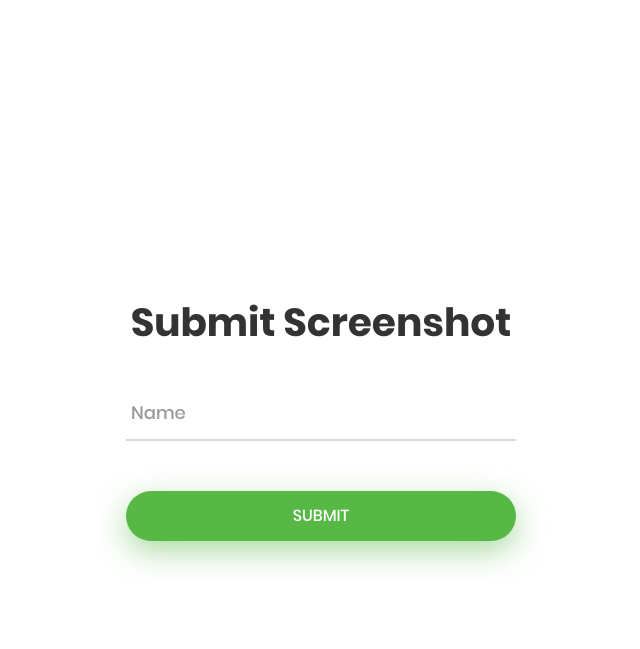
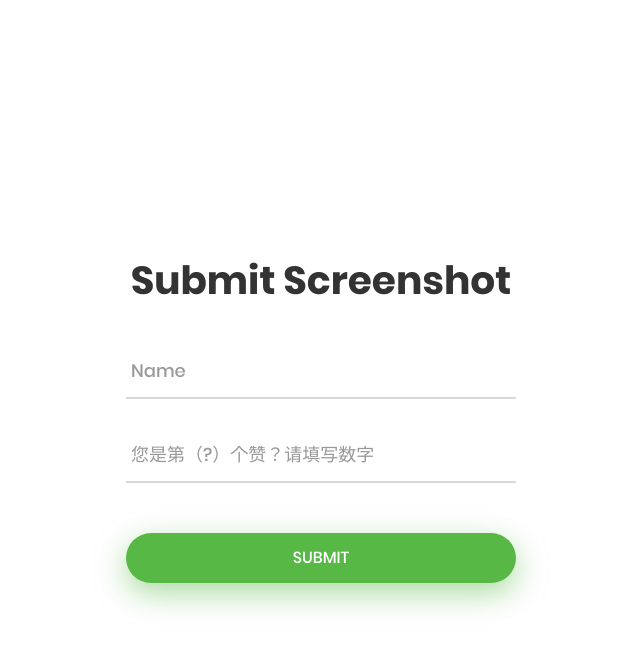
Before and after one commit to lishixuan001/TIDUE_OnlineShopAWS, a Django app: page /transactions/index/ in a window 1280 px wide. Shown: the top 649 px of the page, without its empty margins (319-959 px from the left). Run offline with Django 3.2, Linux system fonts and the light colour scheme; some libraries are stand-ins or nearby versions.

Commit message:
add number

```diff
--- a/ShopApp/transactions/models.py
+++ b/ShopApp/transactions/models.py
@@ -5,4 +5,4 @@ from django.utils.timezone import now
 class Person(models.Model):
     name = models.CharField(default=None, null=True, blank=True, max_length=100)
     time = models.DateTimeField(default=now, editable=False)
-    # image = models.ImageField(upload_to='images/')
+    number = models.CharField(default=None, null=True, blank=True, max_length=100)
--- a/ShopApp/transactions/templates/index.html
+++ b/ShopApp/transactions/templates/index.html
@@ -44,13 +44,15 @@
 					</span>
 
                     <div class="wrap-input100 validate-input m-b-30" data-validate="Enter Model">
-						<input class="input100" type="text" name="name">
+						<input class="input100" type="text" id="name" name="name">
 						<span class="focus-input100" data-placeholder="Name"></span>
 					</div>
 
-<!--                    <div class="wrap-input100 validate-input m-b-30" data-validate="Enter Image">-->
-<!--                        <input type="file" name="image">-->
-<!--					</div>-->
+
+					<div class="wrap-input100 validate-input m-b-30" data-validate="Enter Model">
+						<input class="input100" type="text" id="number" name="number">
+						<span class="focus-input100" data-placeholder="您是第（?）个赞？请填写数字"></span>
+					</div>
 
 					<div class="container-login100-form-btn m-t-50">
 						<button class="login100-form-btn">
--- a/ShopApp/transactions/views.py
+++ b/ShopApp/transactions/views.py
@@ -8,17 +8,13 @@ def index(request):
 
     if request.method == 'POST':
         name = request.POST.get('name')
-        # image = request.FILES['image']
-        #
-        # if not (image.name.endswith("png") or image.name.endswith("jpg")):
-        #     context["file_error"] = True
-        #     return render(request, 'new_car.html', context=context)
+        number = request.POST.get('number')
 
         if Person.objects.filter(name=name).exists():
             context["submit_error"] = True
         else:
             # Person.objects.create(name=name, image=image)
-            Person.objects.create(name=name)
+            Person.objects.create(name=name, number=number)
             context["submit_success"] = True
 
         return render(request, 'index.html', context=context)
```
Also changed, not shown: ShopApp/db.sqlite3, ShopApp/transactions/migrations/0006_person_number.py (added).
